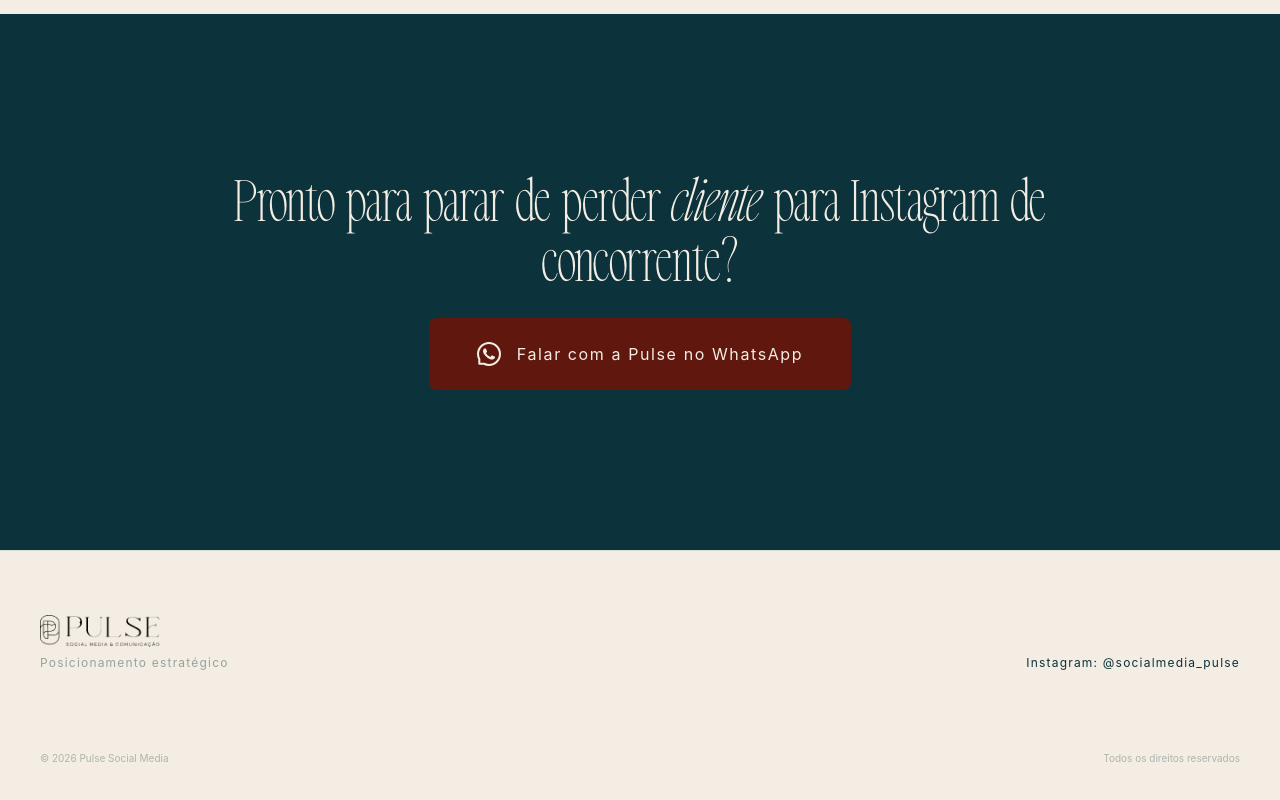
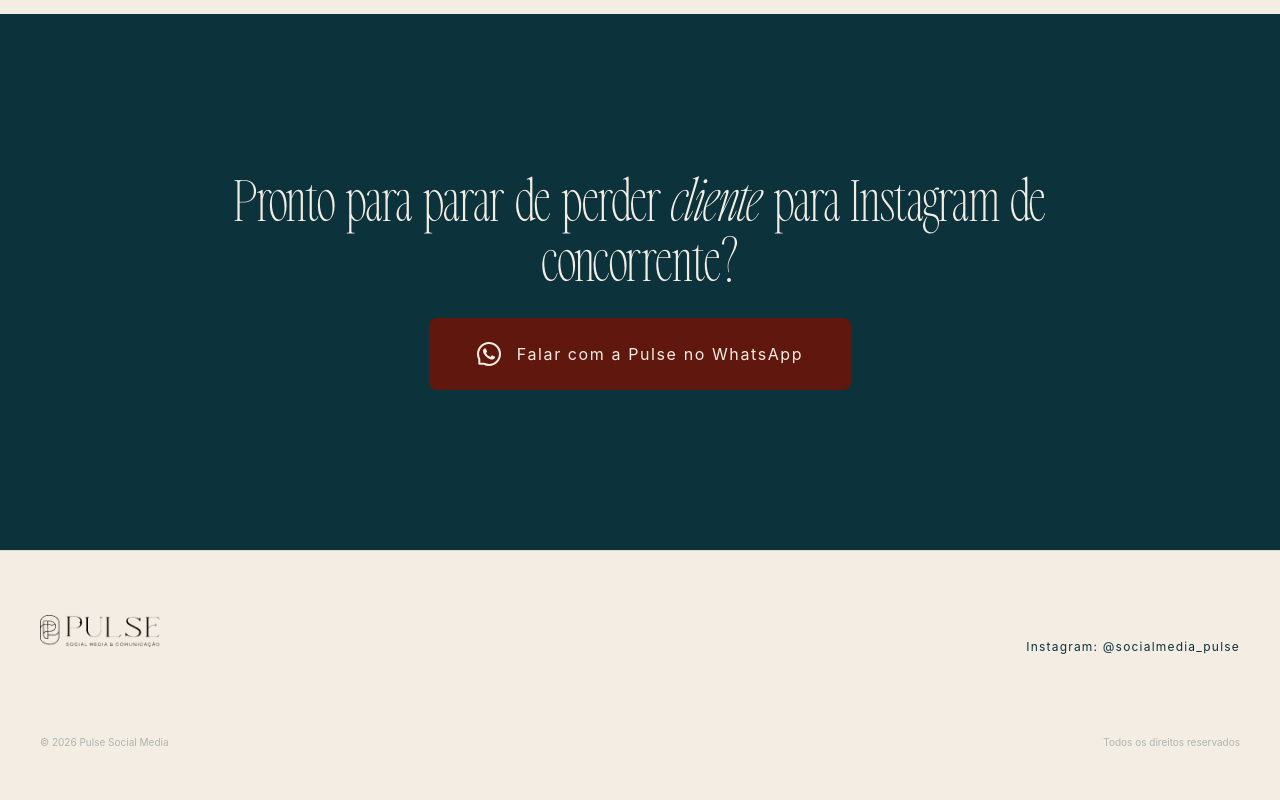
Before and after one commit to GustavoLBarros/pulseLP, a Next.js app: page / in a window 1280 px wide. Shown: the part 5798-6598 px from the top of the page. Built offline with nearby package versions, Linux system fonts and the light colour scheme.

Commit message:
pequena correção no footer

```diff
--- a/app/page.tsx
+++ b/app/page.tsx
@@ -223,7 +223,6 @@ export default function LandingPagePulse() {
             <div className="mb-2">
               <img src="/images/pulselogo.png" alt="Pulse Logo" className="h-8 w-auto object-contain brightness-0" />
             </div>
-            <p className="text-xs text-[#0C323B]/40 tracking-widest">Posicionamento estratégico</p>
           </div>
           <div className="text-right space-y-2 text-xs tracking-widest text-[#0C323B]">
             <a href="https://www.instagram.com/socialmedia_pulse/" target='_blank' rel="noopener noreferrer" className="block hover:opacity-70 transition-opacity">Instagram: @socialmedia_pulse</a>
```
